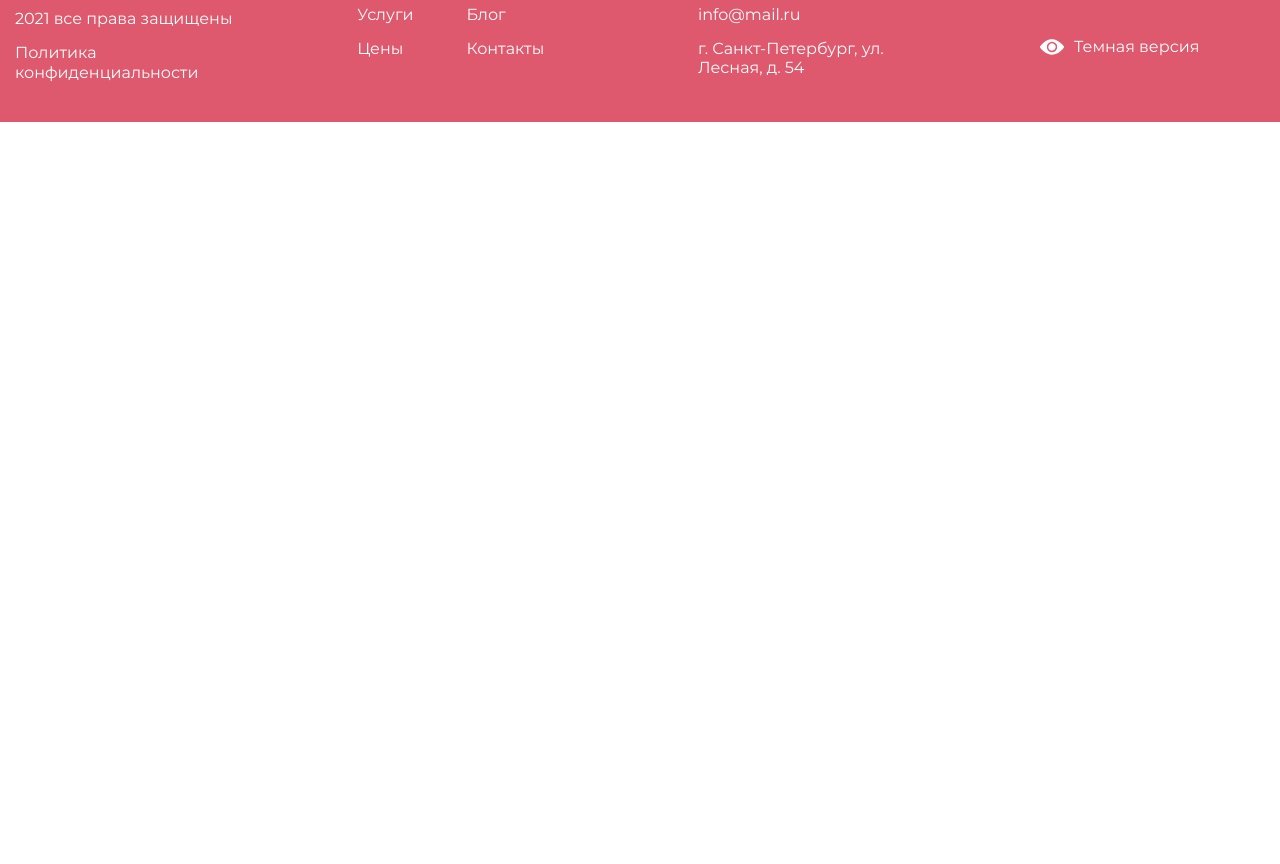
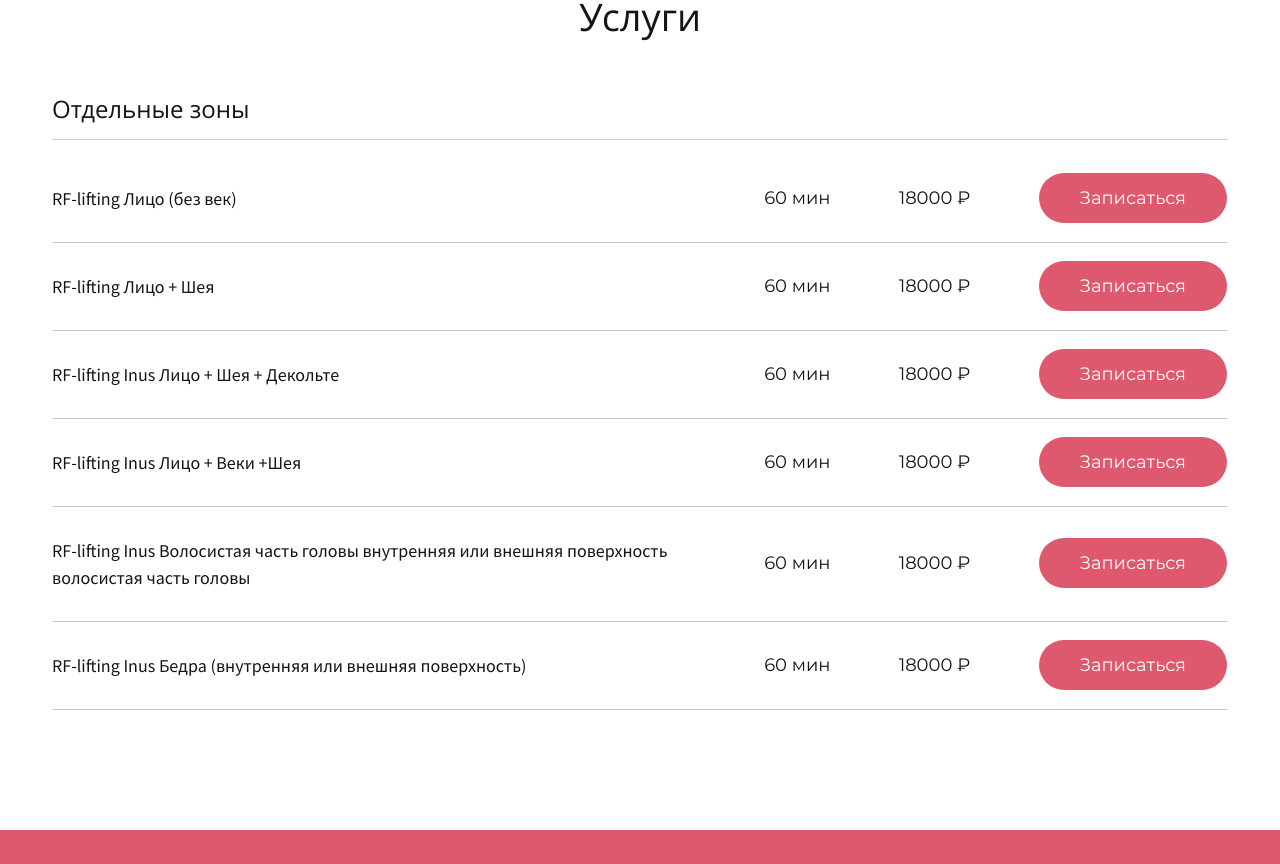
Before and after one commit to korchinmv/idil, a website: page app/index.html in a window 1280 px wide. Shown: the part 991-1855 px from the top of the page. Before the commit the page ends 1113 px from the top, so only its background shows below. Drawn offline with nearby package versions, Linux system fonts and the light colour scheme; files that its build step writes are made by us from their sources.

Commit message:
added services-block + adaptive

```diff
--- a/app/index.html
+++ b/app/index.html
@@ -150,6 +150,57 @@
 	</ul>
 
 </section>
+			<section class="services-block">
+	<div class="container container--narrow">
+		<h2 class="services-block__title title">Услуги</h2>
+
+		<table class="services-block__price-table price-table">
+			<caption class="price-table__title">Отдельные зоны</caption>
+			<tr class="price-table__line">
+				<th class="price-table__name">RF-lifting Лицо (без век)</th>
+				<td class="price-table__time">60 мин</td>
+				<td class="price-table__price">18000 ₽</th>
+				<td><a class="price-table__link btn btn--red" href="#">Записаться</a></td>
+			</tr>
+
+			<tr class="price-table__line">
+				<th class="price-table__name">RF-lifting Лицо + Шея</th>
+				<td class="price-table__time">60 мин</td>
+				<td class="price-table__price">18000 ₽</td>
+				<td><a class="price-table__link btn btn--red" href="#">Записаться</a></td>
+			</tr>
+
+			<tr class="price-table__line">
+				<th class="price-table__name">RF-lifting Inus Лицо + Шея + Декольте</th>
+				<td class="price-table__time">60 мин</th>
+				<td class="price-table__price">18000 ₽</th>
+				<td><a class="price-table__link btn btn--red" href="#">Записаться</a></th>
+			</tr>
+
+			<tr class="price-table__line">
+				<th class="price-table__name">RF-lifting Inus Лицо + Веки +Шея</th>
+				<td class="price-table__time">60 мин</th>
+				<td class="price-table__price">18000 ₽</th>
+				<td><a class="price-table__link btn btn--red" href="#">Записаться</a></th>
+			</tr>
+
+			<tr class="price-table__line">
+				<th class="price-table__name">RF-lifting Inus Волосистая часть головы внутренняя или внешняя поверхность
+					волосистая часть головы</th>
+				<td class="price-table__time">60 мин</td>
+				<td class="price-table__price">18000 ₽</td>
+				<td><a class="price-table__link btn btn--red" href="#">Записаться</a></th>
+			</tr>
+
+			<tr class="price-table__line">
+				<th class="price-table__name">RF-lifting Inus Бедра (внутренняя или внешняя поверхность)</th>
+				<td class="price-table__time">60 мин</th>
+				<td class="price-table__price">18000 ₽</th>
+				<td><a class="price-table__link btn btn--red" href="#">Записаться</a></th>
+			</tr>
+		</table>
+	</div>
+</section>
 
 		</main>
 		<footer class="footer">
--- a/src/js/functions/burger.js
+++ b/src/js/functions/burger.js
@@ -33,6 +33,7 @@ searchBtn.onclick = function () {
 inputBtn.onclick = function () {
 	searchInput.classList.remove('header__search-input--active');
 	buttonMenu.classList.remove('burger--active');
+	bodyLock.classList.remove('lock');
 };
 
 buttonMenu.addEventListener('click', (e) => {
--- /dev/null
+++ b/src/modules/_services-block/_services-block.scss
@@ -0,0 +1,24 @@
+.services-block {
+	padding: 120px 0;
+
+	@include mq("tablet", max) {
+		padding: 80px 0;
+	}
+
+	@include mq("phone", max) {
+		padding: 50px 0;
+	}
+
+	&__title {
+		text-align: center;
+		margin-bottom: 55px;
+
+		@include mq("tablet-s", max) {
+			margin-bottom: 40px;
+		}
+
+		@include mq("phone", max) {
+			margin-bottom: 30px;
+		}
+	}
+}
--- a/src/scss/elements/_blocks.scss
+++ b/src/scss/elements/_blocks.scss
@@ -179,3 +179,80 @@
 		font-weight: 500;
 	}
 }
+
+.price-table {
+	border-collapse: collapse;
+	width: 100%;
+
+	@include mq("tablet-s", max) {
+		font-size: 13px;
+	}
+
+	th {
+		padding: 30px 0;
+
+		@include mq("tablet-s", max) {
+			padding: 20px 0;
+		}
+	}
+
+	&__title {
+		border-bottom: 1px solid var(--grey-border);
+		font-family: "OpenSans";
+		font-weight: 400;
+		font-size: 24px;
+		line-height: 1.2;
+		margin-bottom: 15px;
+		padding-bottom: 15px;
+		text-align: left;
+
+		@include mq("phone", max) {
+			font-size: 18px;
+		}
+	}
+
+	&__line {
+		display: flex;
+		justify-content: space-between;
+		align-items: center;
+		border-bottom: 1px solid var(--grey-border);
+	}
+
+	&__name {
+		font-family: "SourceSansPro";
+		font-weight: 400;
+		line-height: 1.5;
+		text-align: left;
+		max-width: 645px;
+		width: 100%;
+		margin-right: 10px;
+
+		@include mq("phone", max) {
+			margin-right: 7px;
+		}
+	}
+
+	&__time,
+	&__price {
+		margin-right: 10px;
+		flex-shrink: 0;
+
+		@include mq("phone", max) {
+			flex-shrink: 1;
+			margin-right: 7px;
+		}
+	}
+
+	&__time {
+		font-weight: 400;
+	}
+
+	&__link {
+		padding: 13px 40px;
+
+		@include mq("phone", max) {
+			padding: 8px 10px;
+			font-size: 11px;
+		}
+	}
+}
--- a/src/scss/elements/_buttons.scss
+++ b/src/scss/elements/_buttons.scss
@@ -14,9 +14,11 @@
 		}
 	}
 
+	@media (any-hover: hover) {
 		&:hover {
 			svg {
 				fill: var(--red-hover);
+			}
 		}
 	}
 
@@ -45,9 +47,11 @@
 			box-shadow: 0px 4px 20px rgba(0, 0, 0, 0.25);
 		}
 
+		@media (any-hover: hover) {
 			&:hover {
 				color: var(--white-color);
 				background-color: var(--accent-color);
+			}
 		}
 	}
 
@@ -61,8 +65,10 @@
 			box-shadow: 0px 4px 20px rgba(0, 0, 0, 0.25);
 		}
 
+		@media (any-hover: hover) {
 			&:hover {
 				background-color: var(--red-hover);
 			}
 		}
 	}
+}
--- a/src/scss/elements/_titles.scss
+++ b/src/scss/elements/_titles.scss
@@ -0,0 +1,10 @@
+.title {
+	font-family: "OpenSans";
+	font-weight: 400;
+	font-size: 38px;
+	line-height: 1.2;
+
+	@include mq("phone", max) {
+		font-size: 28px;
+	}
+}
--- a/src/scss/index.scss
+++ b/src/scss/index.scss
@@ -17,5 +17,6 @@
 //Блоки страницы
 @import "../modules/_header/_header";
 @import "../modules/_hero/_hero";
+@import "../modules/_services-block/_services-block";
 
 @import "../modules/_footer/_footer";
```
Also changed, not shown: src/html/index.html (+1 -0 lines), src/modules/_services-block/_services-block.html (added, +51 -0 lines), app/js/main.min.js, 2 other files. Lines whose indentation alone changed are shown as unchanged.
